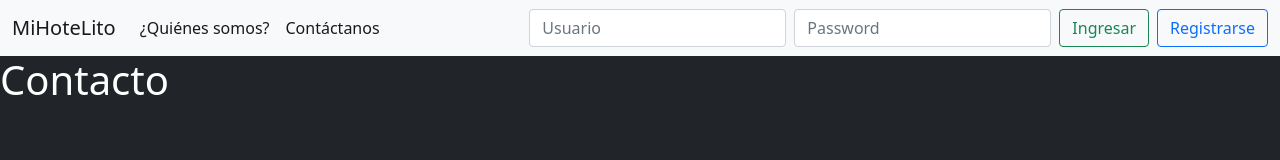
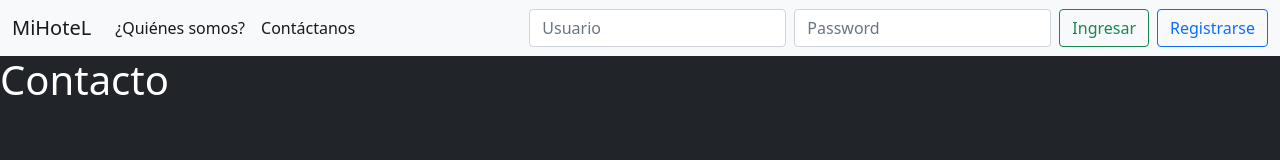
Before and after one commit to diegomarroquinm/Taller, an Angular app in the folder Taller/: page /Taller/contacto in a window 1280 px wide. Shown: the top 160 px of the page. Built offline with nearby package versions, Linux system fonts and the light colour scheme.

Commit message:
Cambio nombre hotel

```diff
--- a/Taller/src/app/contactanos/contactanos.component.html
+++ b/Taller/src/app/contactanos/contactanos.component.html
@@ -2,7 +2,7 @@
   <div class="bg-light my-2 my-lg-0 me-sm-0 my-sm-0">
     <nav class="navbar navbar-expand-lg navbar-light bg-light">
       <div class="container-fluid">
-        <a class="navbar-brand" type="button" (click)="home()">MiHoteLito</a>
+        <a class="navbar-brand" type="button" (click)="home()">MiHoteL</a>
         <button class="navbar-toggler" type="button" data-bs-toggle="collapse" data-bs-target="#navbarSupportedContent"
           aria-controls="navbarSupportedContent" aria-expanded="false" aria-label="Toggle navigation">
           <span class="navbar-toggler-icon"></span>
```
